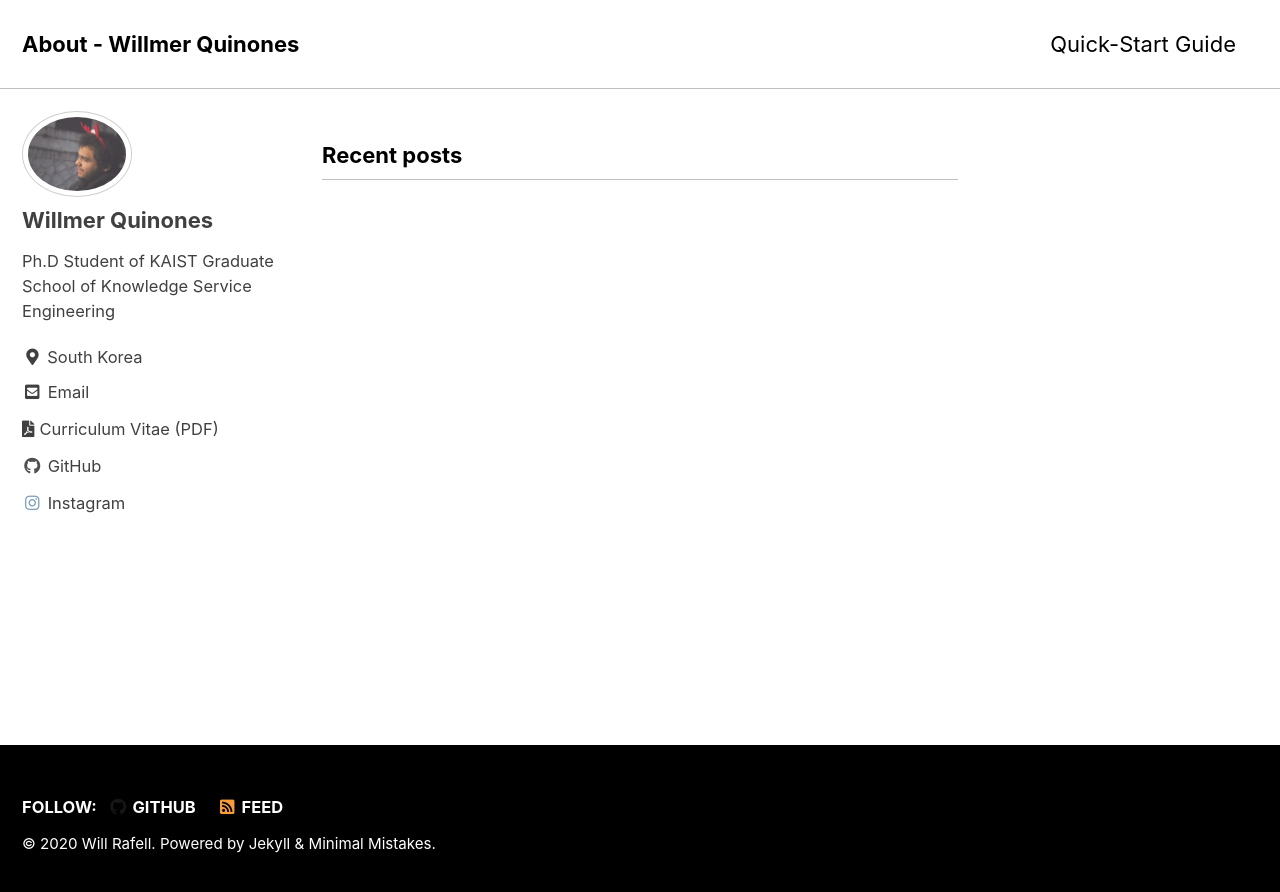
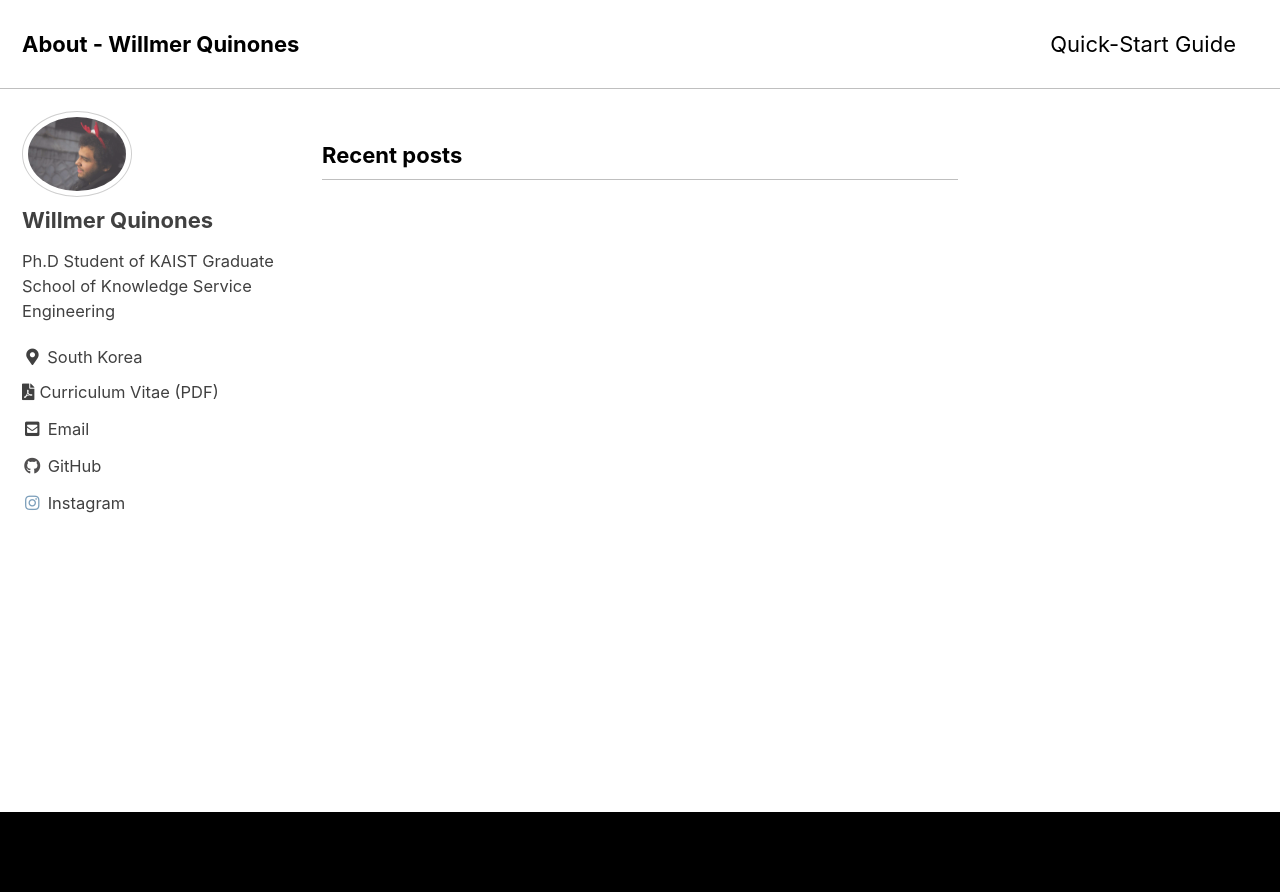
Before and after one commit to WRafell/wrafell.github.io, a Jekyll site: the page built from index.html, in a window 1280 px wide. Shown: the top 892 px of the page. Built offline with Jekyll 4.4.1, drawn with Linux system fonts in a browser that asks for light colours; cached includes are drawn as plain includes; the list of posts is cut into pages by our own code.

Commit message:
experimental commit

```diff
--- a/_config.yml
+++ b/_config.yml
@@ -100,12 +100,12 @@ author:
   location         : "South Korea"
   email            :
   links:
+    - label: "Curriculum Vitae (PDF)"
+      icon: "fas fa-file-pdf"
+      url: "/assets/files/cv.pdf"
     - label: "Email"
       icon: "fas fa-fw fa-envelope-square"
       url: "mailto:wrafell@kaist.ac.kr"
-    - label: "Curriculum Vitae (PDF)"
-      icon: "fas fa-file-pdf"
-      url: "/assets/files/cv.pdf"
     - label: "Website"
       icon: "fas fa-fw fa-link"
       #url: "https://wrafell.github.io/"
--- a/_includes/footer.html
+++ b/_includes/footer.html
@@ -1,4 +1,4 @@
-<div class="page__footer-follow">
+<!-- <div class="page__footer-follow">
   <ul class="social-icons">
     {% if site.data.ui-text[site.locale].follow_label %}
       <li><strong>{{ site.data.ui-text[site.locale].follow_label }}</strong></li>
@@ -16,4 +16,4 @@
   </ul>
 </div>
 
-<div class="page__footer-copyright">&copy; {{ site.time | date: '%Y' }} {{ site.name | default: site.title }}. {{ site.data.ui-text[site.locale].powered_by | default: "Powered by" }} <a href="https://jekyllrb.com" rel="nofollow">Jekyll</a> &amp; <a href="https://mademistakes.com/work/minimal-mistakes-jekyll-theme/" rel="nofollow">Minimal Mistakes</a>.</div>
+<div class="page__footer-copyright">&copy; {{ site.time | date: '%Y' }} {{ site.name | default: site.title }}. {{ site.data.ui-text[site.locale].powered_by | default: "Powered by" }} <a href="https://jekyllrb.com" rel="nofollow">Jekyll</a> &amp; <a href="https://mademistakes.com/work/minimal-mistakes-jekyll-theme/" rel="nofollow">Minimal Mistakes</a>.</div> -->
```
